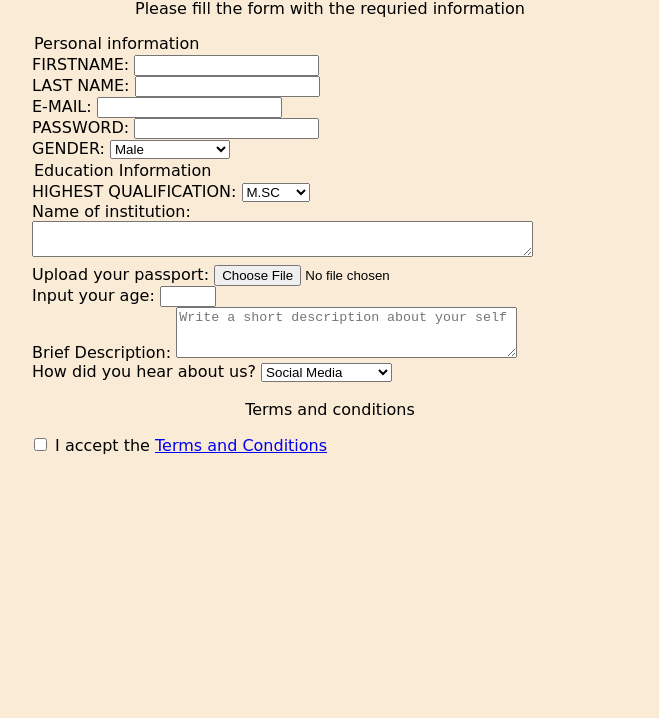
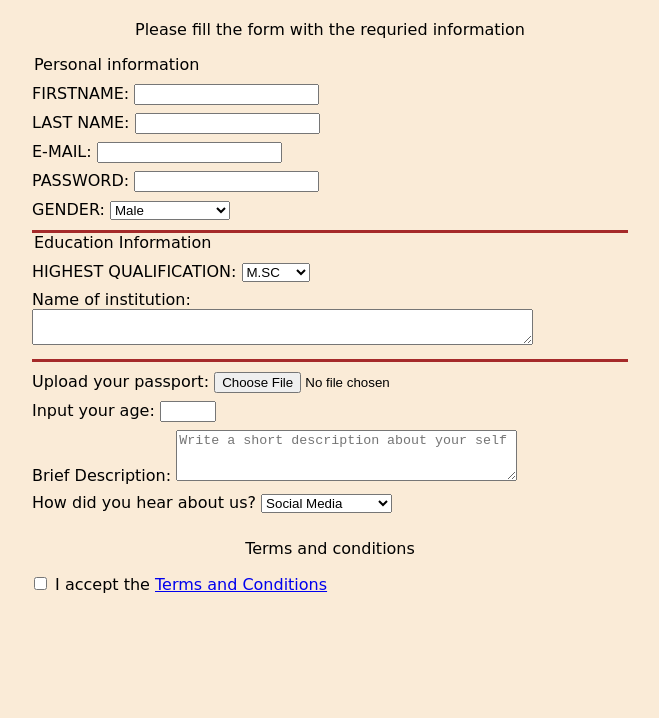
Before and after one commit to habybheart1/registration-form, a plain HTML site: page index.html in a window 1280 px wide. Shown: the part 82-800 px from the top of the page, without its empty margins (310-969 px from the left). Drawn offline with Linux system fonts and the light colour scheme.

Commit message:
css modified

```diff
--- a/styles.css
+++ b/styles.css
@@ -5,17 +5,23 @@ body {
 h1,
 p {
   text-align: center;
+  margin: 1em auto;
 }
 label {
   display: block;
+  margin: 0.5em auto;
 }
 form {
   max-width: 600px;
   min-width: 200px;
   width: 100vmax;
-  margin: 5px auto;
+  margin: 0 auto;
 }
 fieldset {
   border: none;
   padding: 2px 0;
+  border-bottom: 3px solid brown;
 }
+fieldset:last-of-type {
+  border-bottom: none;
+}
```
